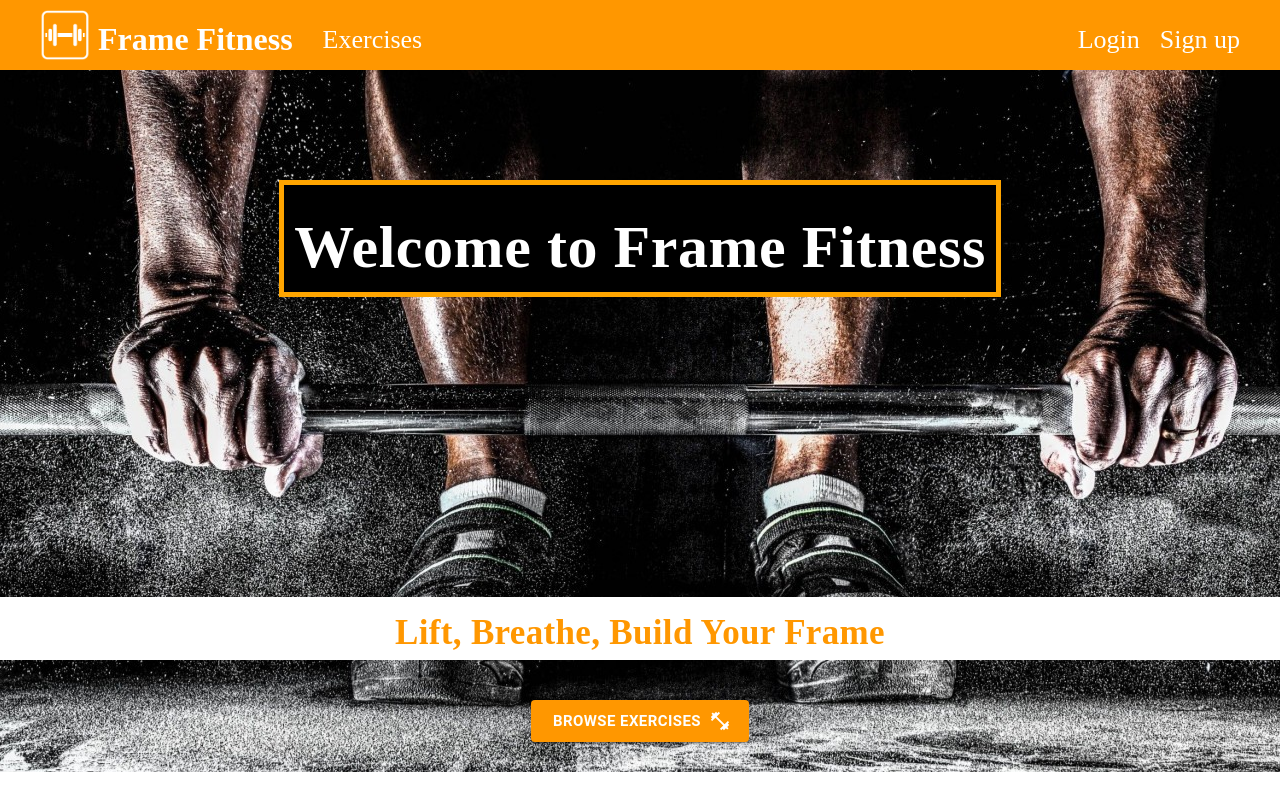
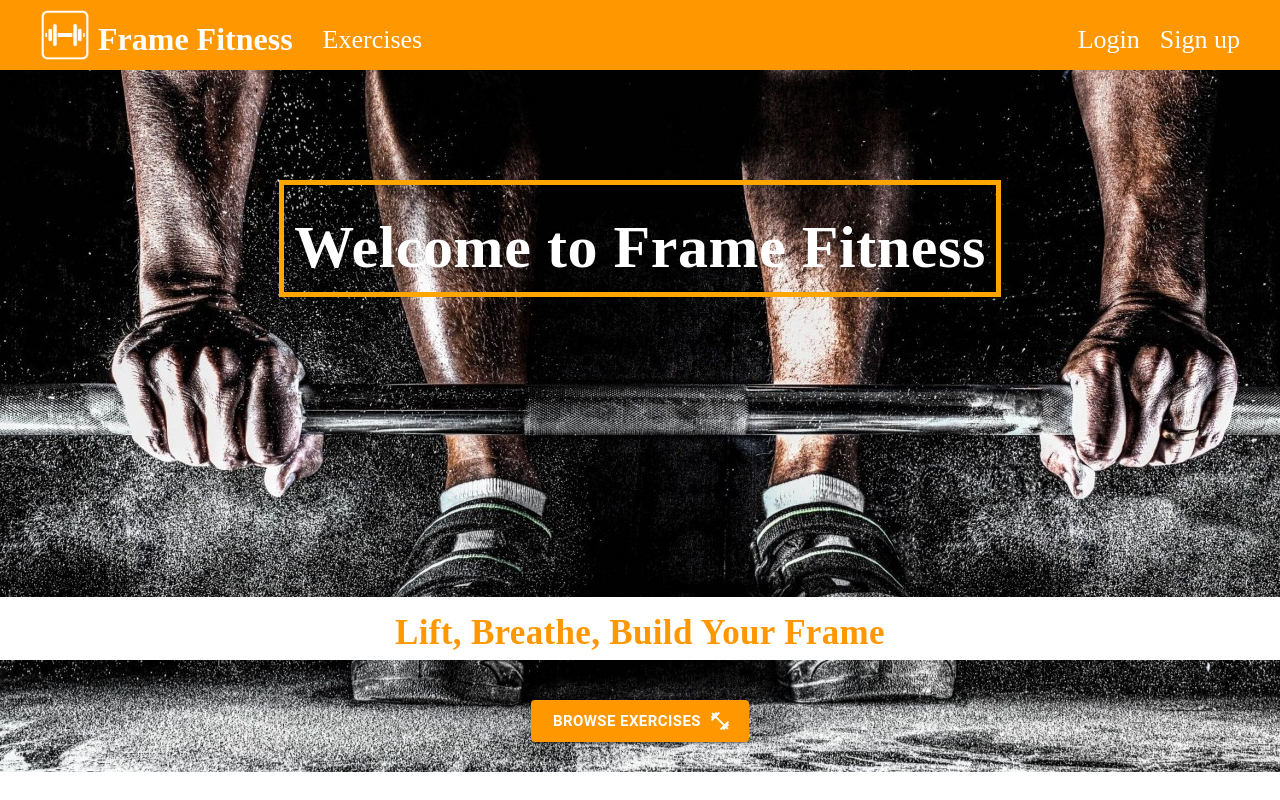
Before and after one commit to Smoopfrog/frame-fitness, a React (Create React App) app: page / in a window 1280 px wide. Built offline with nearby package versions, Linux system fonts and the light colour scheme; no server answers; a web font is replaced by a local one.

Commit message:
Add border

```diff
--- a/src/components/HeroBanner.jsx
+++ b/src/components/HeroBanner.jsx
@@ -15,7 +15,7 @@ export const HeroBanner = () => {
 
       <Typography className='title'
         color='white' fontWeight='bolder' width='fit-content' p='17px 10px 0 10px'
-        sx={{fontSize: {lg: '60px', xs: '50px'}, border: '5px solid orange', backgroundColor: 'black'}} fontFamily='Calibre' mt='80px'>
+        sx={{fontSize: {lg: '60px', xs: '50px'}, border: '5px solid orange'}} fontFamily='Calibre' mt='80px' >
         Welcome to Frame Fitness
       </Typography>
 
@@ -26,7 +26,7 @@ export const HeroBanner = () => {
       </Typography>
 
       <Button variant='contained' size='large' href='#exercises' endIcon={<FitnessCenterIcon />}
-        sx={{backgroundColor: '#FF9700', fontWeight: 'bolder', '&:hover': {backgroundColor: '#fff',color: '#FF9700'
+        sx={{backgroundColor: '#FF9700', fontWeight: 'bolder', '&:hover': {backgroundColor: '#fff', color: '#FF9700'
         }}}>Browse Exercises</Button>
     </Box>
   )
```
